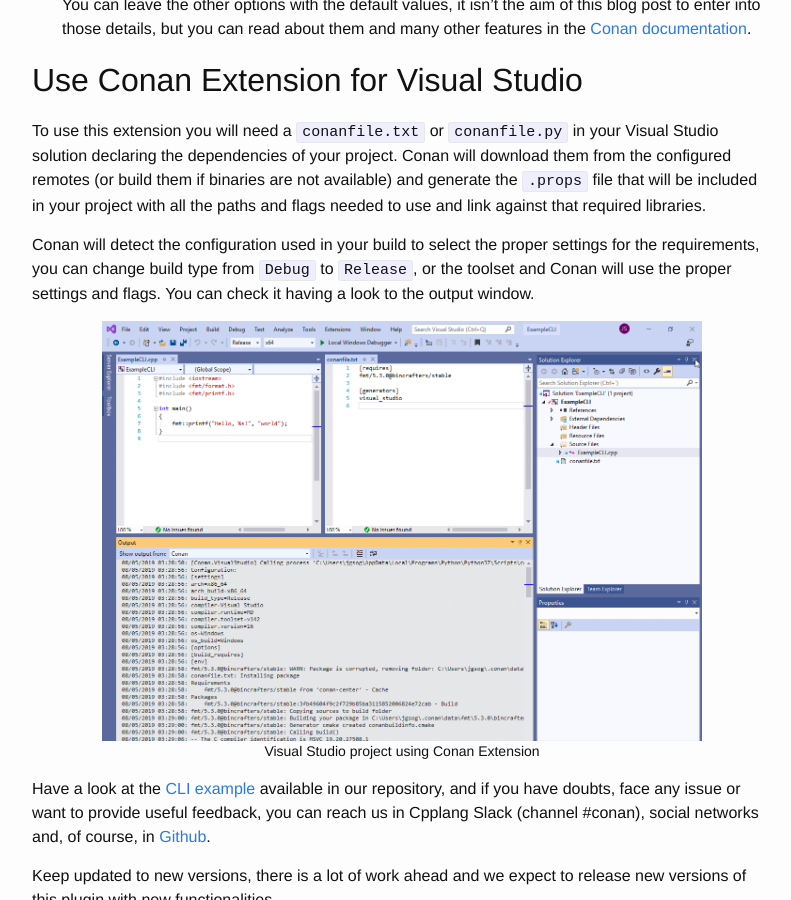
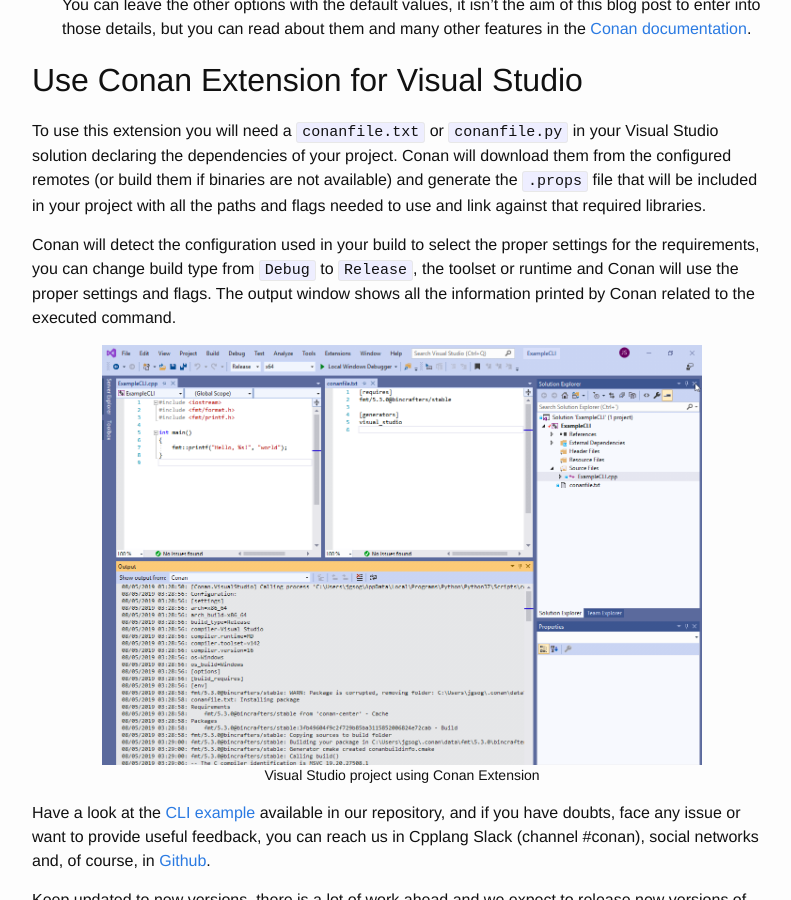
Before and after one commit to conan-io/conan-io.github.io, a Jekyll site: the page built from _posts/2019-05-09-Conan-extension-for-Visual-Studio.markdown, in a window 1280 px wide and 900 px high, scrolled down 1229 px. Shown: the whole window, without its empty margins (238-1029 px from the left). Built offline with Jekyll 4.4.1, drawn with Linux system fonts in a browser that asks for light colours; comment, search, counter and statistics services are not loaded.

Commit message:
only one 'you can'

```diff
--- a/_posts/2019-05-09-Conan-extension-for-Visual-Studio.markdown
+++ b/_posts/2019-05-09-Conan-extension-for-Visual-Studio.markdown
@@ -58,8 +58,9 @@ be included in your project with all the paths and flags needed to use and link
 required libraries.
 
 Conan will detect the configuration used in your build to select the proper settings for the
-requirements, you can change build type from ``Debug`` to ``Release``, or the toolset and Conan
-will use the proper settings and flags. You can check it having a look to the output window.
+requirements, you can change build type from ``Debug`` to ``Release``, the toolset or runtime
+and Conan will use the proper settings and flags. The output window shows all the information
+printed by Conan related to the executed command.
 
 <div align="center">
     <figure>
```
